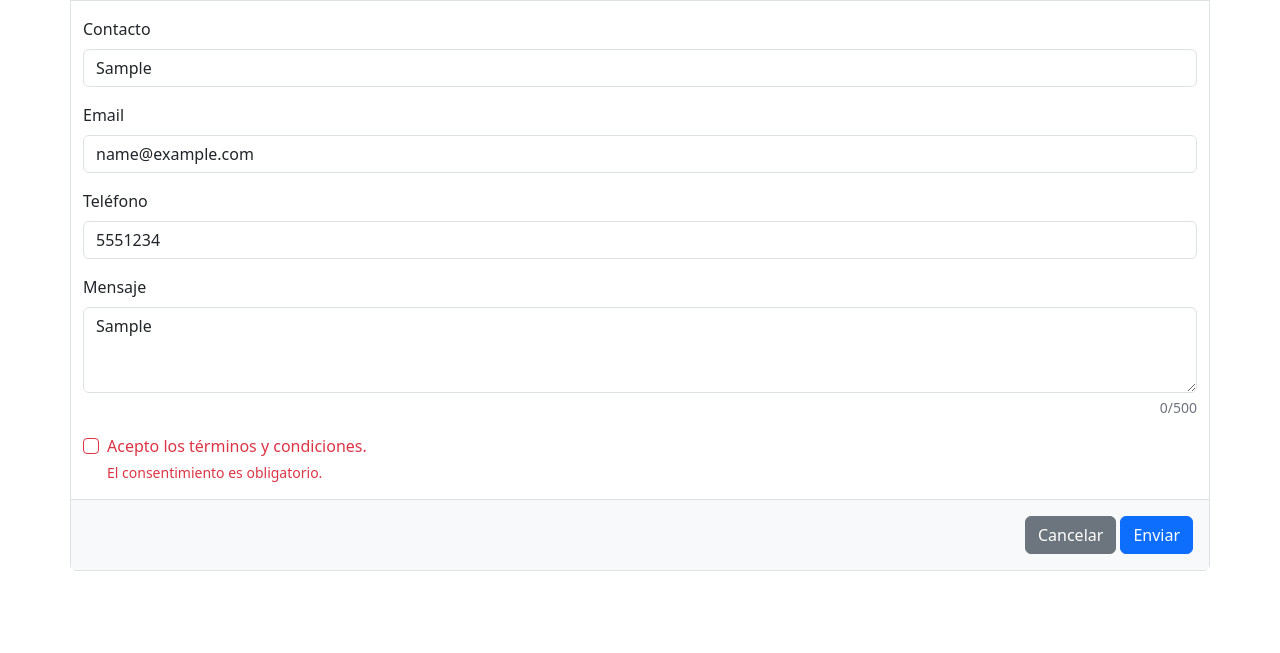
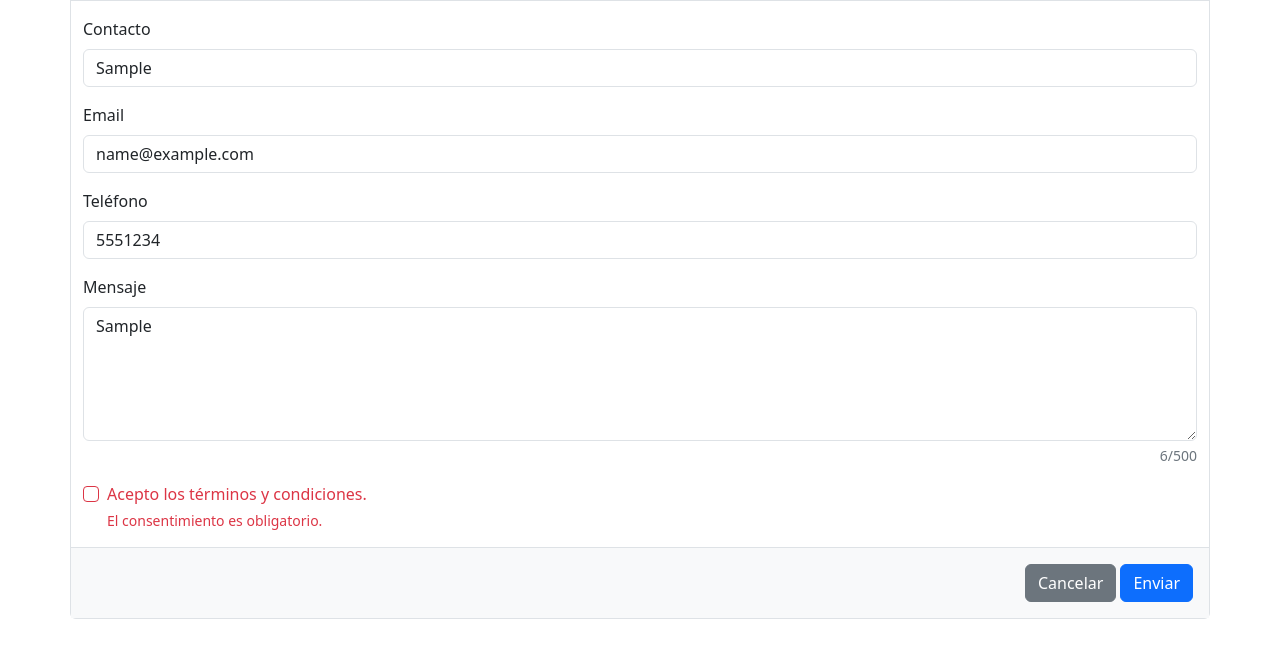
Before and after one commit to cenicerolleno/form-to-mail, a plain HTML site: page frontend/index.html in a window 1280 px wide. Both pictures are taken after typing "Sample", "name@example.com", "5551234", "Sample" into the empty fields and a click on the button "Enviar". Shown: the part 95-748 px from the top of the page. Drawn offline with nearby package versions, Linux system fonts and the light colour scheme.

Commit message:
feat: counter completo y funcional

```diff
--- a/frontend/index.html
+++ b/frontend/index.html
@@ -63,14 +63,14 @@
             class="form-control"
             id="message"
             name="message"
-            rows="3"
+            rows="5"
             placeholder="Escribe tu mensaje aquí"
             maxlength="500"
             required
           ></textarea>
           <div class="invalid-feedback" id="error-message"></div>
           <div class="form-text d-flex justify-content-end">
-            <span class="text-secondary" id="counter">0/500</span>
+            <span id="counter">0/500</span>
           </div>
         </div>
         <div class="mb-3 form-check">
--- a/frontend/js/main.js
+++ b/frontend/js/main.js
@@ -1,7 +1,8 @@
 import { sendContactForm } from "./api.js";
 import { validateContactData } from "./validation.js";
-import { showErrors, clearErrors, showMessage, clearMessage } from "./ui.js";
+import { showErrors, clearErrors, showMessage, clearMessage, updateCounter } from "./ui.js";
 
+const MAX_MESSAGE_LENGTH = 500
 const form = document.getElementById("contactForm");
 
 form.addEventListener("submit", async (e) => {
@@ -31,6 +32,7 @@ form.addEventListener("submit", async (e) => {
     // éxito
     showMessage("Formulario enviado con éxito.", 'success');
     form.reset()
+    updateCounter(0, MAX_MESSAGE_LENGTH)
   } else if (result.status === 400) {
     // errores del servidor
     showErrors(result.errors);
@@ -42,3 +44,9 @@ form.addEventListener("submit", async (e) => {
     showMessage("Error al enviar el formulario.", 'danger')
   }
 });
+
+const message = form.elements.message;
+updateCounter(message.value.length, MAX_MESSAGE_LENGTH);
+message.addEventListener('input', () => {
+    updateCounter(message.value.length, MAX_MESSAGE_LENGTH);
+});
--- a/frontend/js/ui.js
+++ b/frontend/js/ui.js
@@ -1,3 +1,6 @@
+const WARNING_THRESHOLD = 0.9;
+
+
 export function showErrors(errors) {
     for (const campo in errors) {
     document.getElementById("error-" + campo).textContent = errors[campo];
@@ -29,5 +32,11 @@ export function clearMessage() {
 }
 export function updateCounter(current, max) {
     const counter = document.getElementById('counter');
+    const warning = current > max * WARNING_THRESHOLD && current < max;
+    const danger = current >= max;
+    const normal = current <= max * WARNING_THRESHOLD;
     counter.textContent = `${current}/${max}`;
+    counter.classList.toggle('text-warning', warning);
+    counter.classList.toggle('text-danger', danger);
+    counter.classList.toggle('text-secondary', normal);
 }
```
